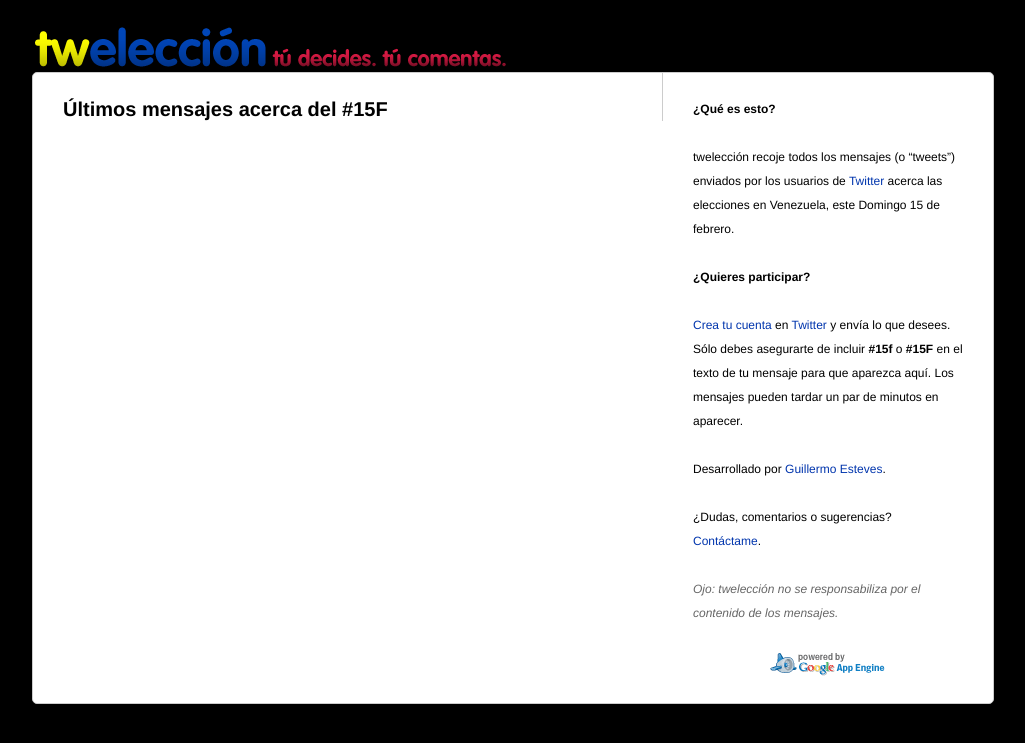
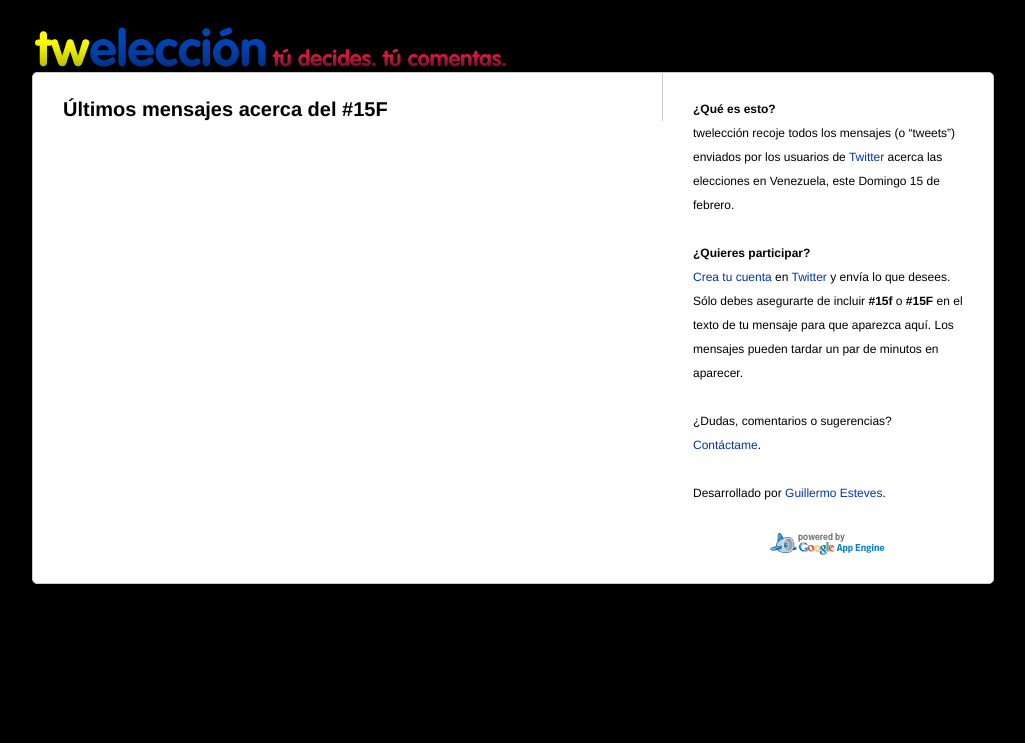
Before and after one commit to gesteves/tweleccion, a Django app: template templates/index.html in a window 1280 px wide. Shown: the top 743 px of the page, without its empty margins (127-1152 px from the left). Run offline with Django 3.2, Linux system fonts and the light colour scheme; the template is opened without the code that fills it, so the values that code supplies are empty; some libraries are stand-ins or nearby versions.

Commit message:
Adjusted the text a bit and the styles.

```diff
--- a/models.py
+++ b/models.py
@@ -47,7 +47,7 @@ class Tweet(db.Model):
 		return results
 
 	@staticmethod
-	def latest(number, offset):
+	def latest(number):
 		query = db.Query(Tweet)
-		results = query.order('-tweet_id').fetch(number, offset)
+		results = query.order('-tweet_id').fetch(number)
 		return results
--- a/static/stylesheets/styles.css
+++ b/static/stylesheets/styles.css
@@ -123,7 +123,7 @@ h2 {
 p, h3 {
 	font-size:12px;
 	line-height:2;
-	margin:2em 0;
+	margin-bottom:2em;
 }
 
 a {
@@ -142,6 +142,11 @@ a:hover, a:active {
 
 h2, h3 {
 	font-weight:bold;
+}
+
+h3 {
+	margin-top:2em;
+	margin-bottom:0;
 }
 
 strong {
--- a/templates/index.html
+++ b/templates/index.html
@@ -19,11 +19,10 @@
 	<h3>¿Quieres participar?</h3>
 	<p><a href="https://twitter.com/signup">Crea tu cuenta</a> en <a href="http://twitter.com">Twitter</a> y envía lo que desees. Sólo debes asegurarte de incluir <strong>#15f</strong> o <strong>#15F</strong> en el texto de tu mensaje para que aparezca aquí. Los mensajes pueden tardar un par de minutos en aparecer.</p>
 
+	<p>¿Dudas, comentarios o sugerencias? <a href="http://twitter.com/home?status=@gesteves%20">Contáctame</a>.</p>
+
 	<p>Desarrollado por <a href="http://www.gesteves.com">Guillermo Esteves</a>.</p>
 
-	<p>¿Dudas, comentarios o sugerencias? <a href="http://twitter.com/home?status=@gesteves%20">Contáctame</a>.</p>
-
-	<p class="notes">Ojo: twelección no se responsabiliza por el contenido de los mensajes.</p>
 
 	<p class="gae">Powered by Google App Engine.</p>
 
--- a/views.py
+++ b/views.py
@@ -68,7 +68,7 @@ def first(request):
 def index(request):
 	response = memcache.get("index")
 	if response is None:
-		tweets = Tweet.latest(20, 5)
+		tweets = Tweet.latest(20)
 		response = render_to_response("index.html", {'tweets': tweets})
 		memcache.add("index", response, 60)
 	return response
```
Also changed, not shown: 2 other files.
